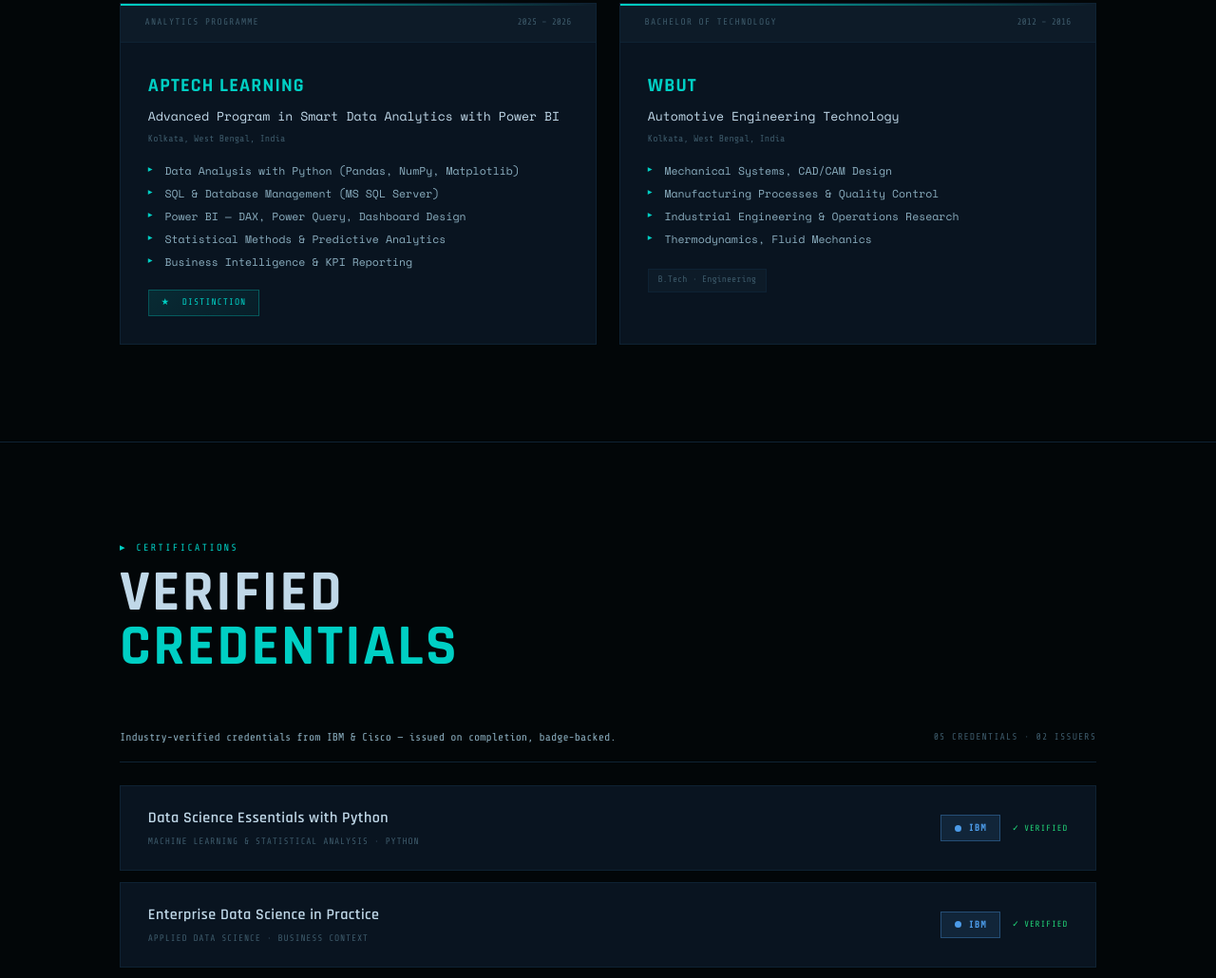
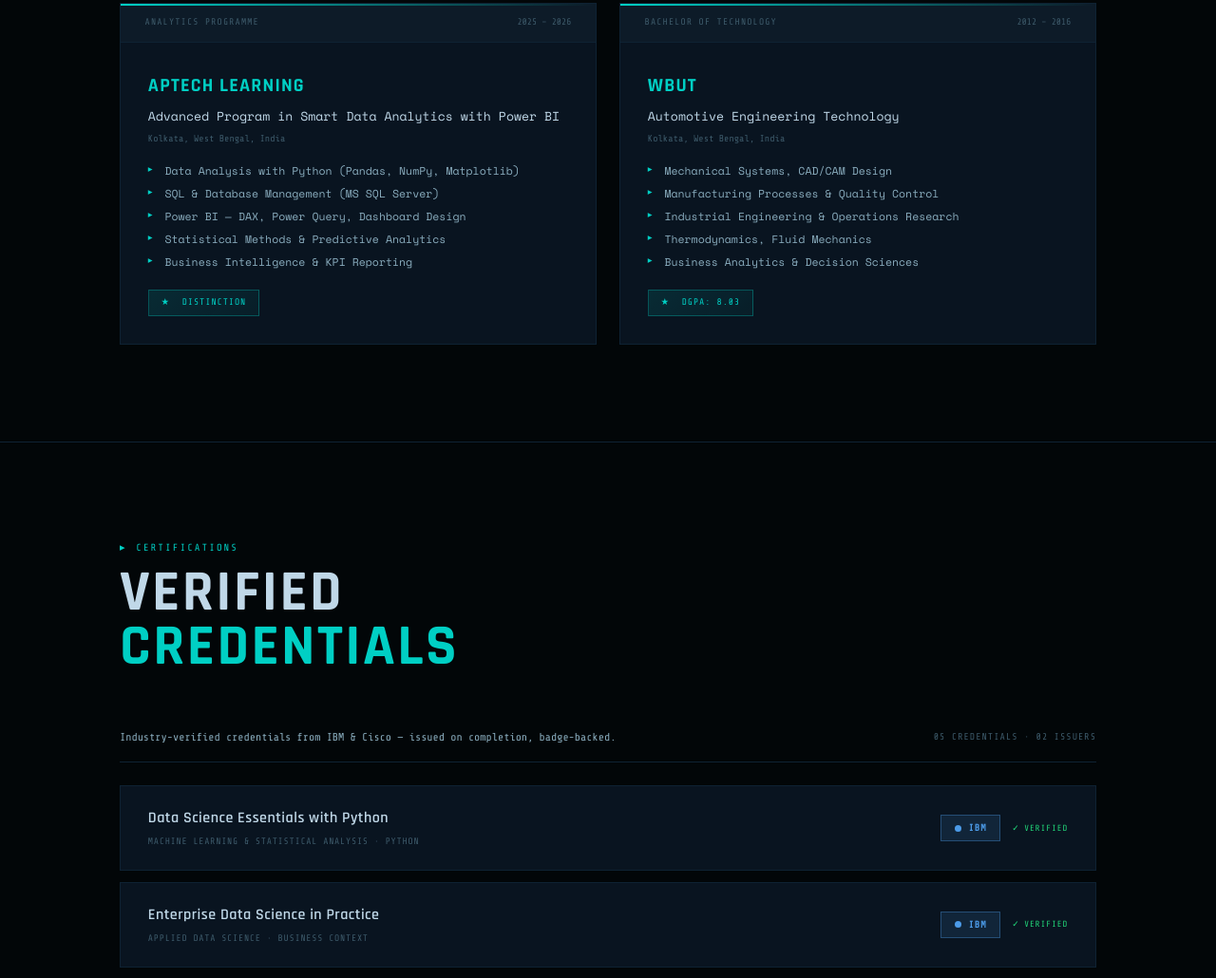
Before and after one commit to Yusufmd24/Yusufmd24.github.io, a plain HTML site: page index.html in a window 1280 px wide. Shown: the part 5854-6884 px from the top of the page at 95% size. Drawn offline with nearby package versions, Linux system fonts and the light colour scheme.

Commit message:
Add Business Analytics module and update badge

```diff
--- a/index.html
+++ b/index.html
@@ -891,8 +891,9 @@ footer{
             <div class="edu-module">Manufacturing Processes &amp; Quality Control</div>
             <div class="edu-module">Industrial Engineering &amp; Operations Research</div>
             <div class="edu-module">Thermodynamics, Fluid Mechanics</div>
+            <div class="edu-module">Business Analytics & Decision Sciences</div>
           </div>
-          <span class="edu-tag">B.Tech · Engineering</span>
+          <span class="edu-badge">&nbsp;DGPA: 8.03</span>
         </div>
       </div>
 
```
